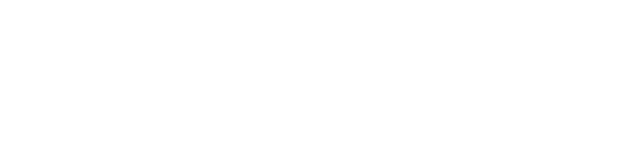
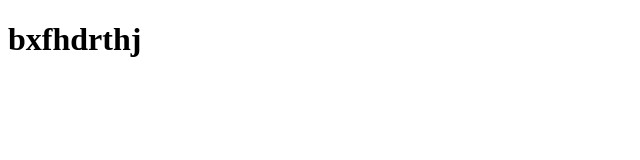
Before and after one commit to fcimah1/test-2, a plain HTML site: page index.html in a window 1280 px wide. Shown: the whole page, without its empty margins (0-640 px from the left). Drawn offline with Linux system fonts and the light colour scheme.

Commit message:
create new class

```diff
--- a/index.html
+++ b/index.html
@@ -7,6 +7,8 @@
     <link rel="stylesheet" href="./style.css">
 </head>
 <body>
-
+    <div class="parent">
+        <h1>bxfhdrthj</h1>
+    </div>
 </body>
 </html>
```
